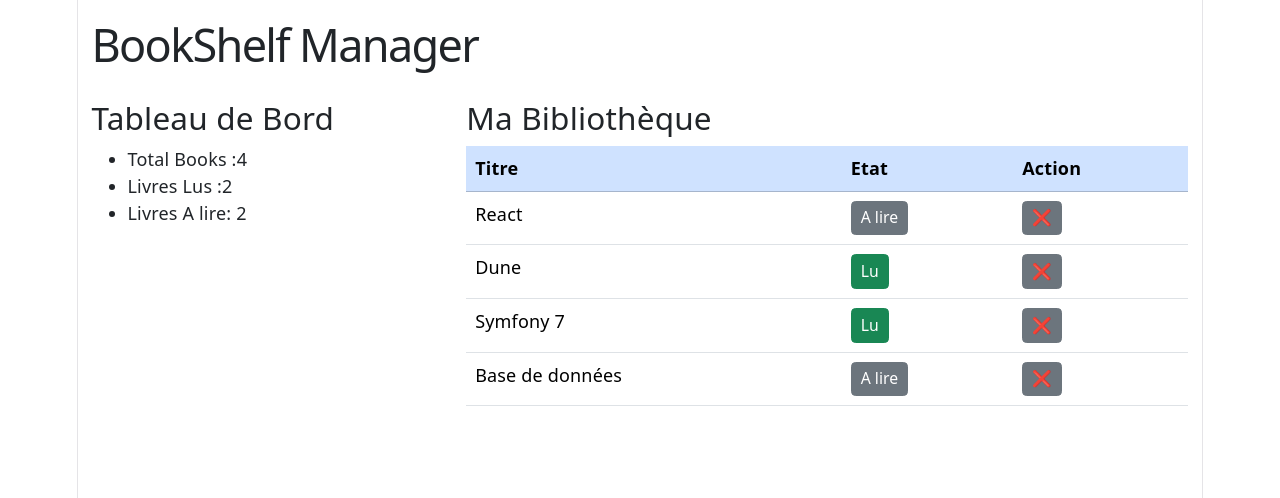
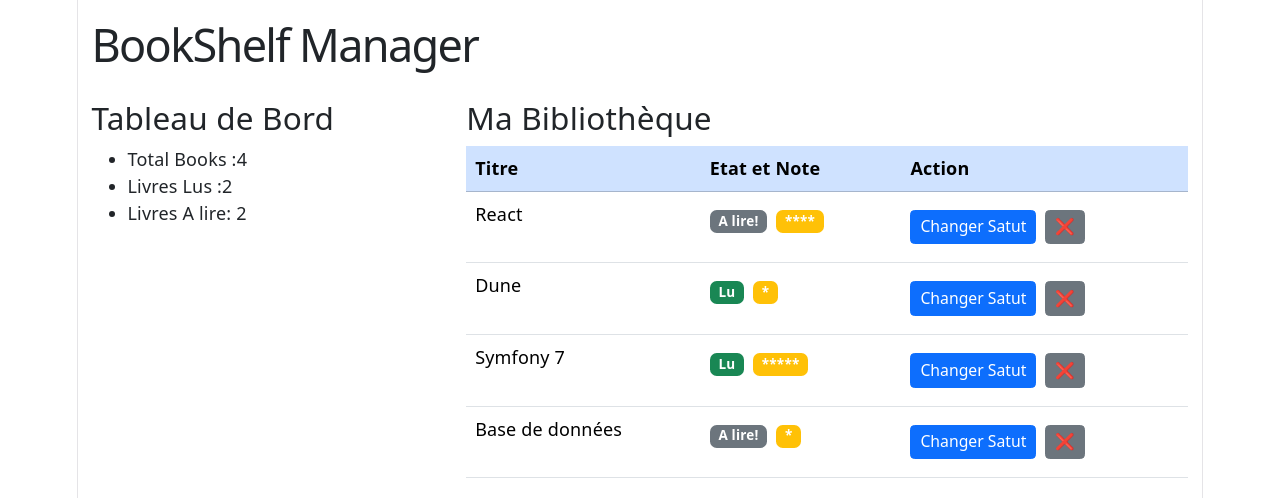
Before and after one commit to NidhalCherif/MPDAM_2026_BookSHELF, a React app in the folder frontend/: page / in a window 1280 px wide. Shown: the top 498 px of the page. Built offline with nearby package versions, Linux system fonts and the light colour scheme; the HTML template or start-up script is replaced by a standard one.

Commit message:
Séance3_Version3

```diff
--- /dev/null
+++ b/frontend/src/components/BookStatus.jsx
@@ -0,0 +1,14 @@
+import React from 'react'
+
+const BookStatus = ({read=false,rating=0}) => {
+  return (
+    <div>
+        <span className={read?'badge bg-success': 'badge bg-secondary'}>
+        {read?'Lu':'A lire!'}</span>
+        <span className='m-2 badge bg-warning'>{'*'.repeat(rating)}</span>
+
+    </div>
+  )
+}
+
+export default BookStatus
--- a/frontend/src/components/BooksList.jsx
+++ b/frontend/src/components/BooksList.jsx
@@ -1,5 +1,5 @@
 import React from 'react'
-
+import BookStatus from './BookStatus'
 const BooksList = ({books,onDelete, onToogleReadStatus}) => {
   return (
     <div>
@@ -7,7 +7,7 @@ const BooksList = ({books,onDelete, onToogleReadStatus}) => {
     <table className="table">      <thead>
     <tr className='table-primary'>
       <th>Titre</th>
-      <th>Etat</th>
+      <th>Etat et Note</th>
       <th>Action</th>
     </tr>
     </thead>
@@ -18,11 +18,15 @@ const BooksList = ({books,onDelete, onToogleReadStatus}) => {
        <tr key={book.id}>
         <td>{book.titre}</td>
         <td>
-            <button className={book.read?'btn btn-success btn-sm':'btn btn-secondary btn-sm'}
-            onClick={()=>onToogleReadStatus(book.id)}>{book.read?'Lu':'A lire'}</button>
+          <BookStatus read={book.read}
+                      rating={book.rating}
+              />
         </td>
         <td>
-          <button className='btn btn-secondary btn-sm'
+            <button className='btn btn-primary btn-sm'
+            onClick={()=>onToogleReadStatus(book.id)}>
+                Changer Satut</button>
+          <button className='m-2 btn btn-secondary btn-sm'
               onClick={()=>onDelete(book.id)}>
           ❌</button>
         </td>
```
